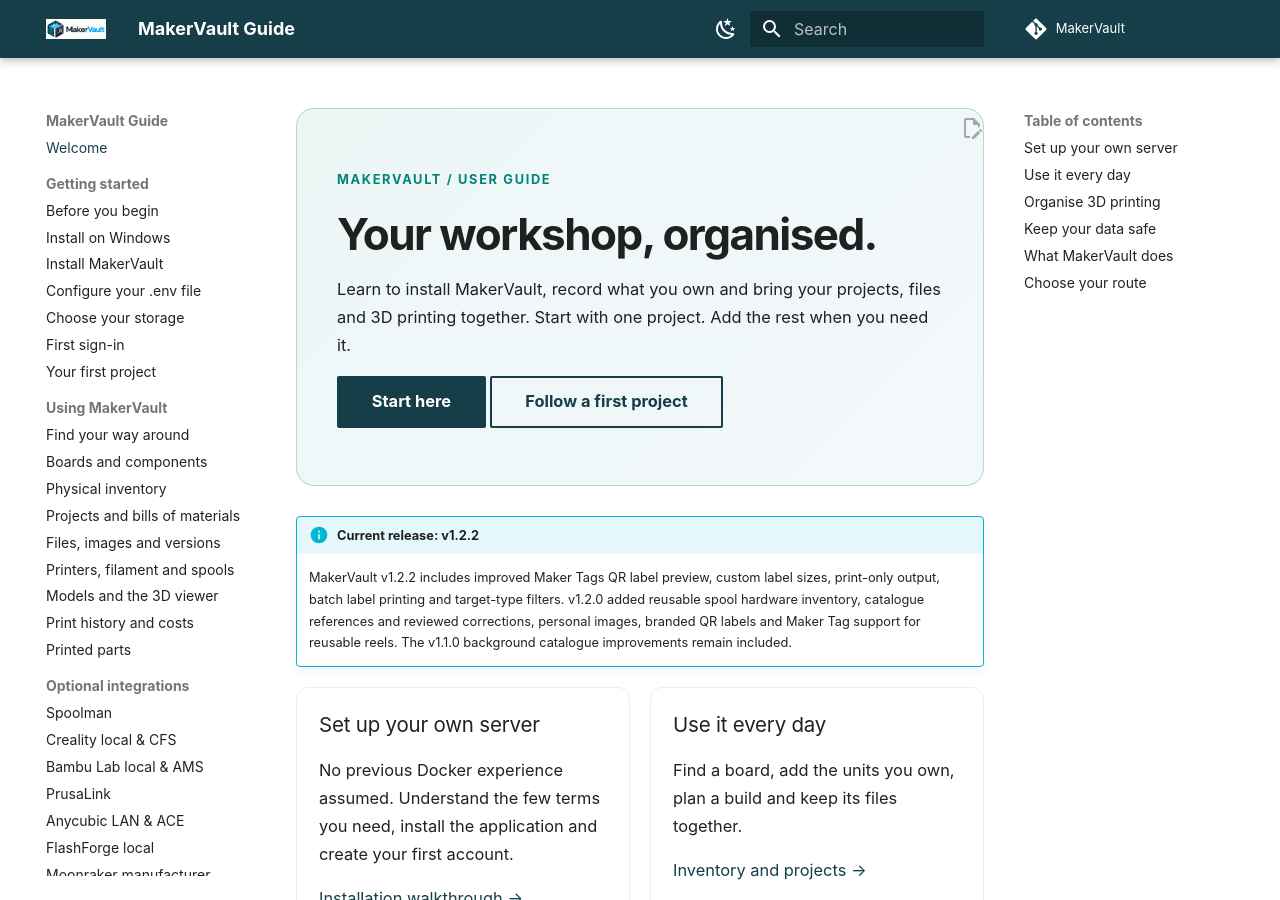
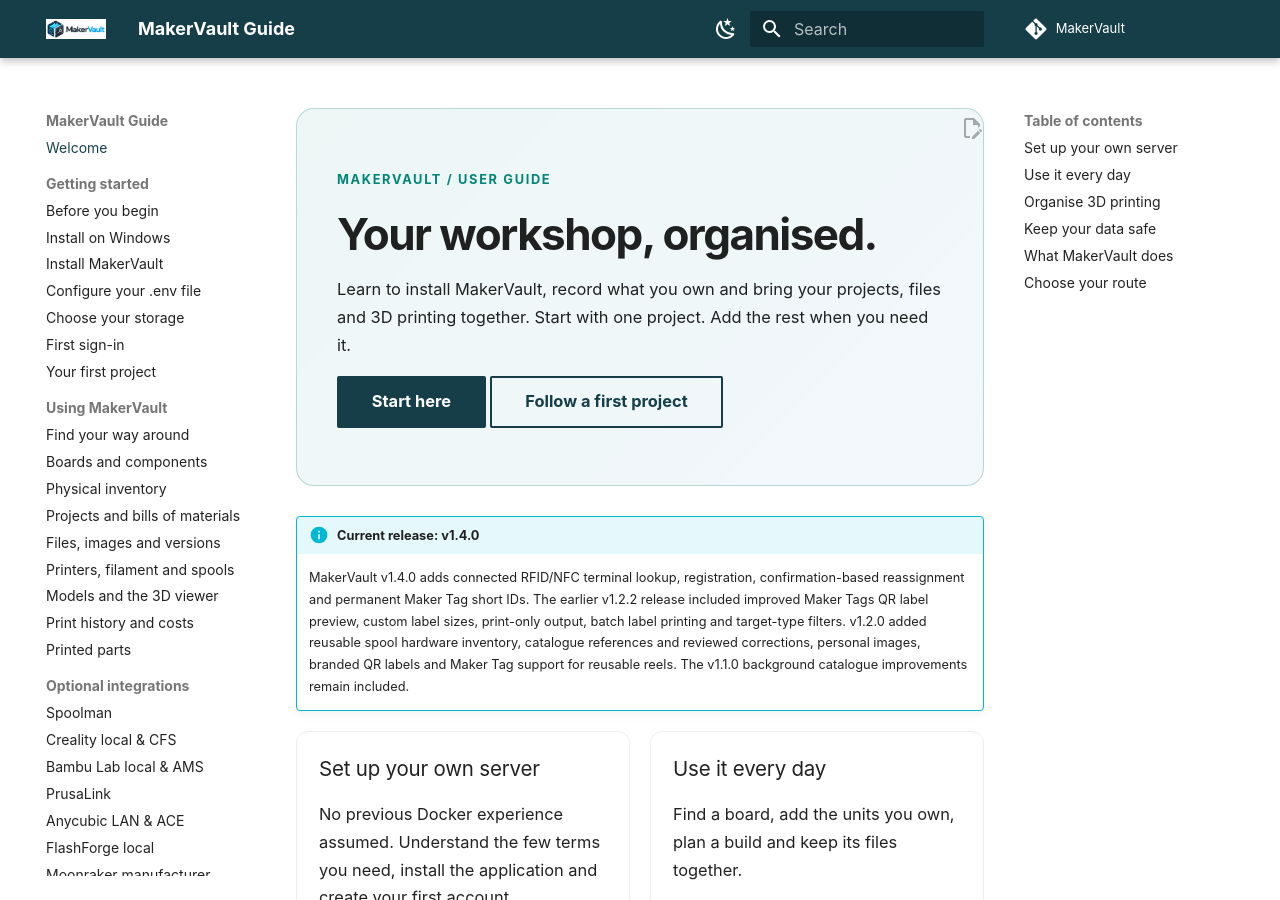
Before and after one commit to gavrd7/MakerVault, an MkDocs documentation site: the page built from docs/guide/index.md, in a window 1280 px wide and 900 px high. Built offline with MkDocs 1.6.1 and Material for MkDocs 9.7.7, drawn with Linux system fonts in a browser that asks for light colours; comment, search, counter and statistics services are not loaded.

Commit message:
docs: refresh application README for v1.4.0 (#152)
* docs: align release guidance with MakerVault v1.4.0 and terminal v0.6.0

* docs: align release guidance with MakerVault v1.4.0 and terminal v0.6.0

```diff
--- a/docs/guide/index.md
+++ b/docs/guide/index.md
@@ -9,8 +9,8 @@
 [Follow a first project](getting-started/first-project.md){ .md-button }
 </div>
 
-!!! info "Current release: v1.2.2"
-    MakerVault v1.2.2 includes improved Maker Tags QR label preview, custom label sizes, print-only output, batch label printing and target-type filters. v1.2.0 added reusable spool hardware inventory, catalogue references and reviewed corrections, personal images, branded QR labels and Maker Tag support for reusable reels. The v1.1.0 background catalogue improvements remain included.
+!!! info "Current release: v1.4.0"
+    MakerVault v1.4.0 adds connected RFID/NFC terminal lookup, registration, confirmation-based reassignment and permanent Maker Tag short IDs. The earlier v1.2.2 release included improved Maker Tags QR label preview, custom label sizes, print-only output, batch label printing and target-type filters. v1.2.0 added reusable spool hardware inventory, catalogue references and reviewed corrections, personal images, branded QR labels and Maker Tag support for reusable reels. The v1.1.0 background catalogue improvements remain included.
 
 <div class="guide-grid" markdown>
 <div class="guide-card" markdown>
```
Also changed, not shown: README.md (+5 -3 lines).
